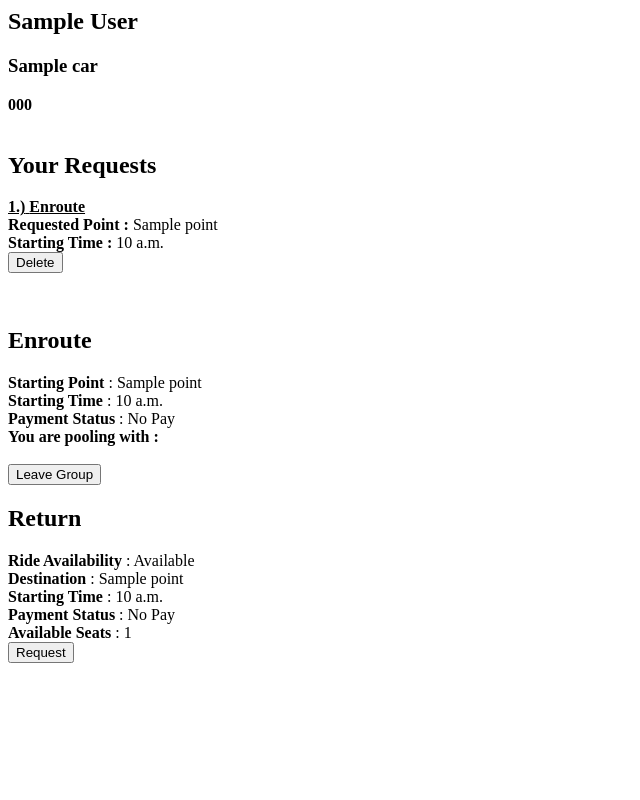
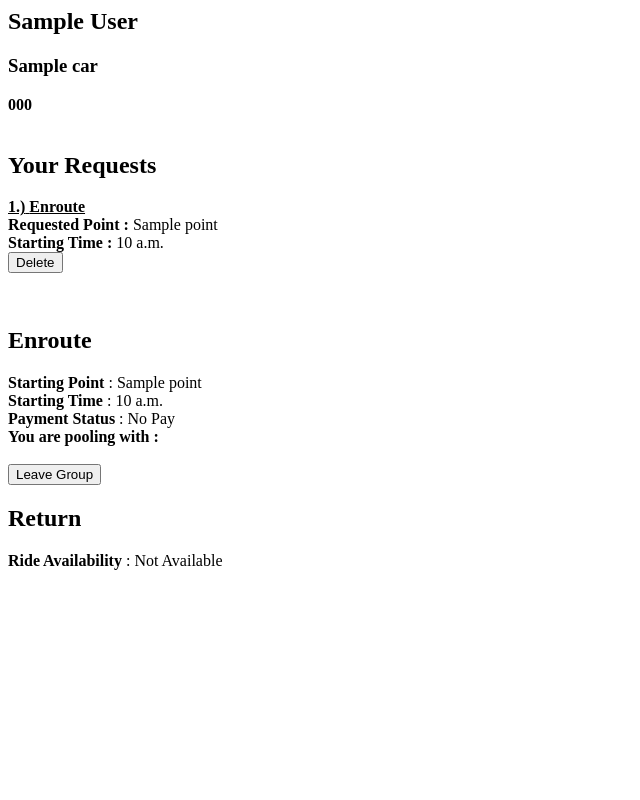
Before and after one commit to ihsan-96/tcsgo, a Django app: page /rides/1/member/1 in a window 1280 px wide. Shown: the whole page, without its empty margins (0-640 px from the left). Run offline with Django 3.2, Linux system fonts and the light colour scheme; tables that the repository leaves empty hold one stand-in row (values such as "Sample post").

Commit message:
error handling in request ride added

```diff
--- a/rides/templates/rides/request_ride.html
+++ b/rides/templates/rides/request_ride.html
@@ -15,6 +15,11 @@
     <br/>
     {{ form.point.help_text }}
     <br/>
+    <!-- {{ form.point.data }} -->
+    <!-- {% if form.point.data in trip1_intermediate_points %}
+    hcdkhklhlj
+    {% endif %} -->
+    <b>{{ error_message }}</b>
     <br/>
     <input type="submit" value="Request Ride" name="request"/>
 </form>
--- a/rides/views.py
+++ b/rides/views.py
@@ -23,7 +23,6 @@
     'user_id' : user_id
     }
     return render(request, 'rides/groups.html', context)
-    #This is the my groups page.
 
 
 
@@ -49,12 +48,12 @@
     trip1_status = 'Available'
     trip2_status = 'Available'
 
-    if group.start_point == 1 :
+    if group.start_point.id == 1 :
         trip1_status = 'Not Available'
     if available_seats_trip1 == 0 :
         trip1_status = 'Pool is full'
 
-    if group.end_point == 1 :
+    if group.end_point.id == 1 :
         trip2_status = 'Not Available'
     if available_seats_trip2 == 0 :
         trip2_status = 'Pool is full'
@@ -81,27 +80,44 @@
 
 def request_ride(request, group_id, user_id):
     group = Groups.objects.get(id = group_id)
-    if request.method == 'POST':
-        if 'cancel' in request.POST :
-            return redirect('rides:group_member',group_id,user_id)
-        else :
-            post_data = request.POST.copy()
-            post_data['group'] = group_id
-            post_data['user'] = user_id
-            if 'enroute' in request.POST :
-                post_data['trip_type'] = 1
-            form = RequestRideForm(post_data)
-            if form.is_valid():
-                form.save()
-                return redirect('rides:group_member',group_id,user_id)
-            #else: print error messages for time too
+    trip1_points = group.trip1_intermediate_points.all().values_list('id', flat=True)
+    trip2_points = group.trip2_intermediate_points.all().values_list('id', flat=True)
+    trip1_points = list(map(str, trip1_points))
+    trip2_points = list(map(str, trip2_points))
+    error_message = ''
     form = RequestRideForm()
     context = {
     'form' : form,
     'group' : group,
+    'error_message' : error_message,
+    'trip1_points' : trip1_points,
+    'trip2_points' : trip2_points
     }
+    if request.method == 'POST':
+        if 'cancel' in request.POST :
+            return redirect('rides:group_member',group_id,user_id)
+        elif 'request' in request.POST :
+            post_data = request.POST.copy()
+            if (post_data['trip_type'][0] == '1' and group.start_point.id == 1) or (post_data['trip_type'][0] == '2' and group.end_point.id == 1) :
+                context['error_message'] = 'Ride Not Available.'
+                form = RequestRideForm()
+                return render(request, 'rides/request_ride.html', context)
+            elif (post_data['point'] not in trip1_points and post_data['trip_type'][0] == '1' and post_data['point'] != group.start_point.id) or (post_data['point'] not in trip2_points and post_data['trip_type'][0] == '2' and post_data['point'] != group.end_point.id):
+                context['error_message'] = 'This ride is not through your area'
+                form = RequestRideForm()
+                return render(request, 'rides/request_ride.html', context)
+            else :
+                post_data['group'] = group_id
+                post_data['user'] = user_id
+                form_return = RequestRideForm(post_data)
+                if form_return.is_valid():
+                    form_return.save()
+                    return redirect('rides:group_member',group_id,user_id)
+                else :
+                    context['error_message'] = 'ERROR: You might have requested earlier'
+                    form = RequestRideForm()
+                    return render(request, 'rides/request_ride.html', context)
     return render(request, 'rides/request_ride.html', context)
-    #This is the request ACTION in group expansion of group member
 
 
 
@@ -135,10 +151,10 @@
     trip1_status = 'Available'
     trip2_status = 'Available'
 
-    if group.start_point == 1 :
+    if group.start_point.id == 1 :
         trip1_status = 'Not Available'
 
-    if group.end_point == 1 :
+    if group.end_point.id == 1 :
         trip2_status = 'Not Available'
 
     context = {
@@ -156,7 +172,6 @@
     if request.method == 'POST':
         return render(request, 'rides/group_owner.html', context)
     return render(request, 'rides/group_owner.html', context)
-    #This is the group expansion for group owner.
 
 
 def configure_ride(request, group_id):
@@ -181,7 +196,7 @@
      'group': group
      }
     return render(request, 'rides/configure_ride.html', context)
-    #This is the ACTION configuring the ride in group expansion of group owner
+    #Add constraints to configure by considering riders also
 
 
 def search_ride(request):
```
